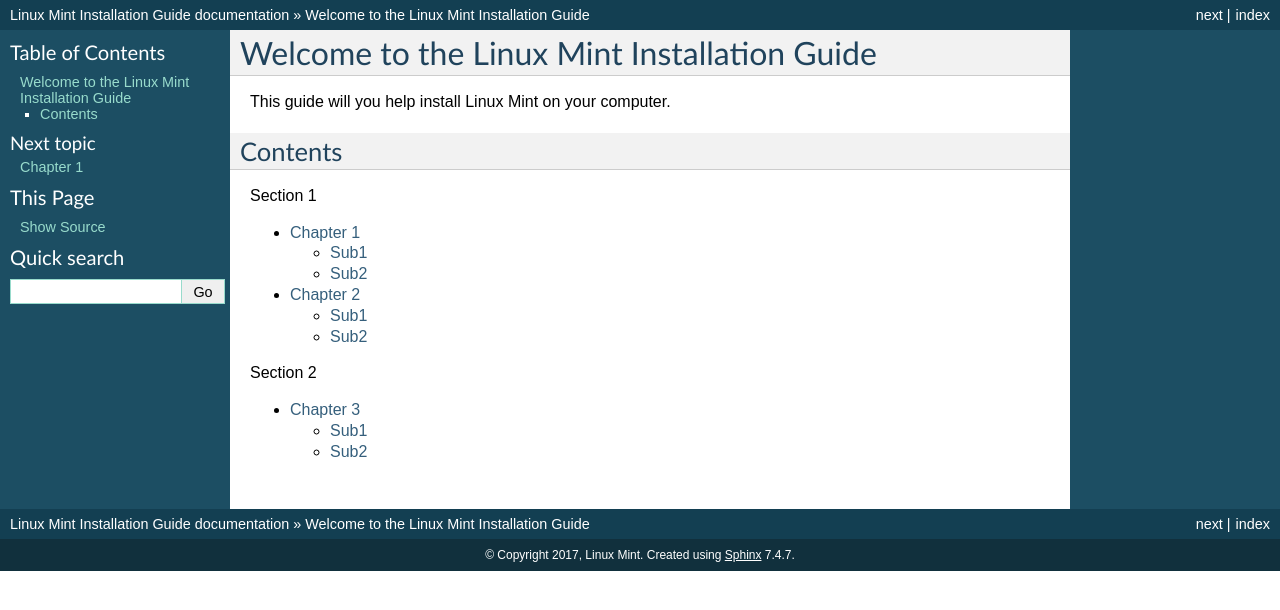
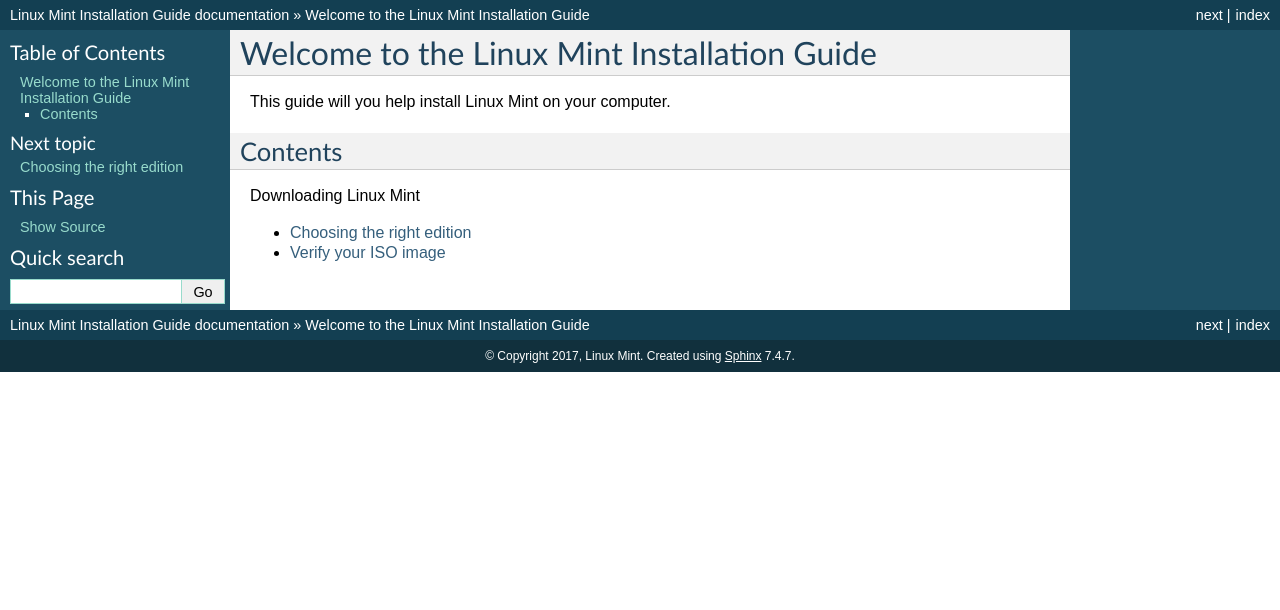
Before and after one commit to French77/doc-installation-guide, a Sphinx documentation site: the page built from docs/index.rst, in a window 1280 px wide. Shown: the top 610 px of the page. Built offline with Sphinx 7.4.7, drawn with Linux system fonts in a browser that asks for light colours.

Commit message:
Update docs

```diff
--- a/docs/chapter3.rst
+++ b/docs/chapter3.rst
@@ -1,10 +1,10 @@
-Chapter 3
+blah Blah
 =========
 
 blah
 
-Sub1
-----
+Choosing the right edition
+--------------------------
 
 Blah
 
@@ -13,8 +13,8 @@
 * list3
 
 
-Sub2
-----
+Choosing the right architecture
+-------------------------------
 
 Blah
 
--- a/docs/index.rst
+++ b/docs/index.rst
@@ -7,14 +7,8 @@
 --------
 
 .. toctree::
-   :maxdepth: 2
-   :caption: Section 1
+   :maxdepth: 1
+   :caption: Downloading Linux Mint
 
-   chapter1
-   chapter2
-
-.. toctree::
-   :maxdepth: 2
-   :caption: Section 2
-
-   chapter3
+   download
+   verify
```
Also changed, not shown: docs/download.rst (added, +16 -0 lines), docs/verify.rst (added, +22 -0 lines).
